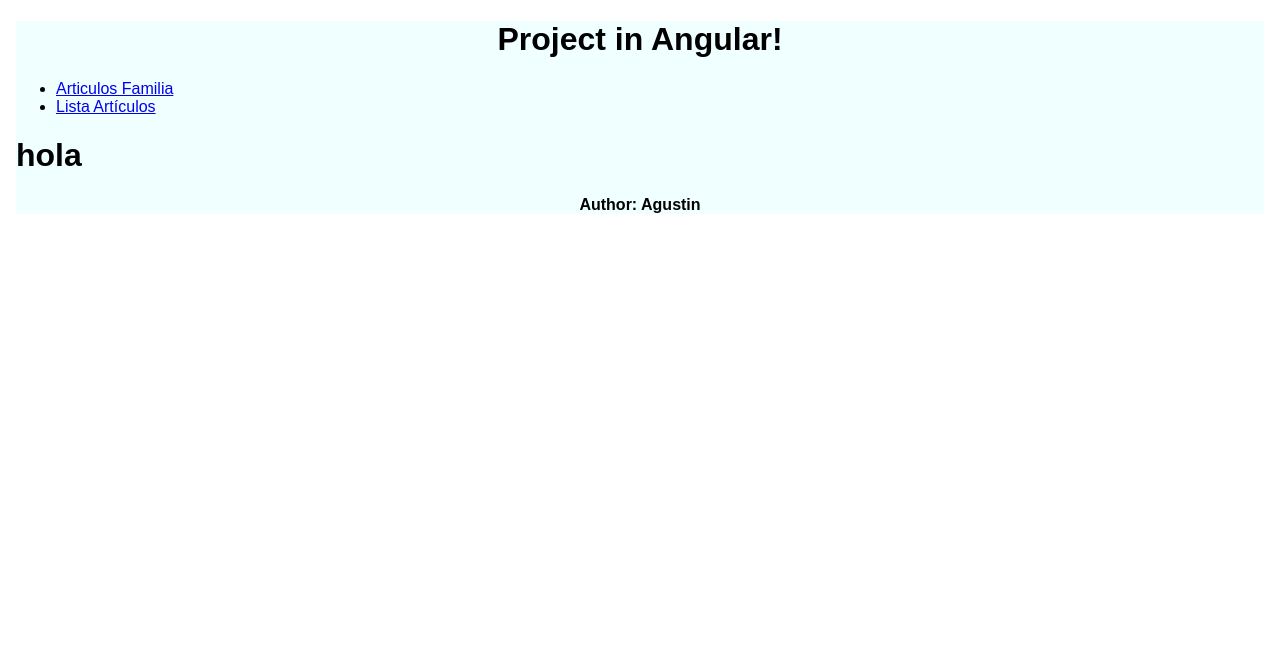
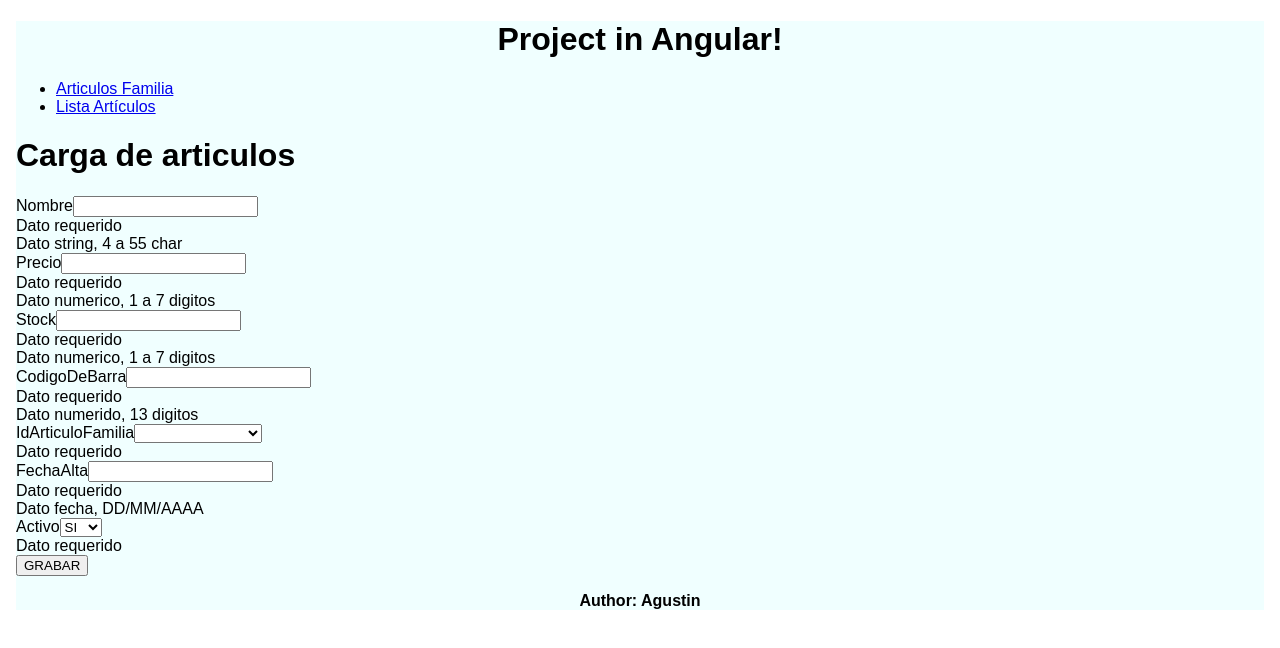
Before and after one commit to agusalvarez99/firstProjectAngular, an Angular app: page / in a window 1280 px wide. Shown: the top 648 px of the page. Built offline with nearby package versions, Linux system fonts and the light colour scheme.

Commit message:
formulario creado

```diff
--- a/src/app/app.module.ts
+++ b/src/app/app.module.ts
@@ -11,6 +11,7 @@ import { ArticuloFamiliaComponent } from './articulo-familia/articulo-familia.co
 import { PrincipalComponent } from './principal/principal.component';
 import { PaginaNoEncontradaComponent } from './pagina-no-encontrada/pagina-no-encontrada.component';
 import { DetalleArticuloComponent } from './detalle-articulo/detalle-articulo.component';
+import { ArticulosComponent } from './articulos/articulos.component';
 
 @NgModule({
   imports: [
@@ -21,7 +22,7 @@ import { DetalleArticuloComponent } from './detalle-articulo/detalle-articulo.co
       { path: 'articulo', component: ArticuloFamiliaComponent },
       { path: 'articulo/:id', component: DetalleArticuloComponent },
       { path: 'lista-articulos', component: ListaArticulosComponent },
-      { path: '', component: PrincipalComponent },
+      { path: '', component: ArticulosComponent },
       { path: '**', component: PaginaNoEncontradaComponent },
     ]),
     HttpClientModule,
@@ -32,6 +33,7 @@ import { DetalleArticuloComponent } from './detalle-articulo/detalle-articulo.co
     ListaArticulosComponent,
     PuntajeComponent,
     ArticuloFamiliaComponent,
+    ArticulosComponent,
   ],
   bootstrap: [AppComponent],
 })
--- /dev/null
+++ b/src/app/articulos/articulos.component.html
@@ -0,0 +1,56 @@
+<h1>Carga de articulos</h1>
+<form name="fg" [formGroup]="fg">
+  <label for="Nombre">Nombre</label>
+  <input type="text" name="Nombre" id="Nombre" formControlName="Nombre" />
+  <div>Dato requerido</div>
+  <div>Dato string, 4 a 55 char</div>
+
+  <label for="Precio">Precio</label>
+  <input type="text" name="Precio" id="Precio" formControlName="Precio" />
+  <div>Dato requerido</div>
+  <div>Dato numerico, 1 a 7 digitos</div>
+
+  <label for="Stock">Stock</label>
+  <input type="text" name="Stock" id="Stock" formControlName="Stock" />
+  <div>Dato requerido</div>
+  <div>Dato numerico, 1 a 7 digitos</div>
+
+  <label for="CodigoDeBarra">CodigoDeBarra</label>
+  <input
+    type="text"
+    name="CodigoDeBarra"
+    id="CodigoDeBarra"
+    formControlName="CodigoDeBarra"
+  />
+  <div>Dato requerido</div>
+  <div>Dato numerido, 13 digitos</div>
+  <label for="IdArticuloFamilia">IdArticuloFamilia</label>
+  <select
+    name="IdArticuloFamilia"
+    id="IdArticuloFamilia"
+    formControlName="IdArticuloFamilia"
+  >
+    <option *ngFor="let opt of Familias" [ngValue]="opt.IdArticuloFamilia">
+      {{ opt.Nombre }}
+    </option>
+  </select>
+  <div>Dato requerido</div>
+  <label for="FechaAlta">FechaAlta</label>
+  <input
+    type="text"
+    name="FechaAlta"
+    id="FechaAlta"
+    formControlName="FechaAlta"
+  />
+  <div>Dato requerido</div>
+  <div>Dato fecha, DD/MM/AAAA</div>
+  <label for="Activo">Activo</label>
+  <select name="Activo" id="Activo" formControlName="Activo">
+    <option *ngFor="let opt of OpcionesActivo" [ngValue]="opt.Id">
+      {{ opt.Nombre }}
+    </option>
+  </select>
+  <div>Dato requerido</div>
+
+  <input type="button" value="GRABAR" />
+</form>
--- /dev/null
+++ b/src/app/articulos/articulos.component.ts
@@ -0,0 +1,34 @@
+import { Component, OnInit } from '@angular/core';
+import { FormBuilder, FormGroup } from '@angular/forms';
+import { ArticulosFamilias } from '../models/articulos-familias';
+
+@Component({
+  selector: 'app-articulos',
+  templateUrl: './articulos.component.html',
+  styleUrls: ['./articulos.component.css'],
+})
+export class ArticulosComponent implements OnInit {
+  fg: FormGroup;
+  Familias = [];
+  OpcionesActivo = [
+    { Id: null, Nombre: '' },
+    { Id: true, Nombre: 'SI' },
+    { Id: false, Nombre: 'NO' },
+  ];
+
+  constructor(public FormBuilder: FormBuilder) {}
+
+  ngOnInit(): void {
+    this.Familias = ArticulosFamilias;
+    this.fg = this.FormBuilder.group({
+      IdArticulo: [0],
+      Nombre: [''],
+      Precio: [null],
+      Stock: [null],
+      CodigoDeBarra: [''],
+      IdArticuloFamilia: [''],
+      FechaAlta: [''],
+      Activo: [true],
+    });
+  }
+}
--- /dev/null
+++ b/src/app/models/articulos-familias.ts
@@ -0,0 +1,12 @@
+export class ArticuloFamilia {
+  IdArticuloFamilia: number;
+  Nombre: string;
+}
+
+export const ArticulosFamilias: ArticuloFamilia[] = [
+  { IdArticuloFamilia: 1, Nombre: 'Accesorios' },
+  { IdArticuloFamilia: 2, Nombre: 'Audio' },
+  { IdArticuloFamilia: 3, Nombre: 'Celulares' },
+  { IdArticuloFamilia: 4, Nombre: 'Cuidado Personal' },
+  { IdArticuloFamilia: 5, Nombre: 'DVDs' },
+];
--- a/src/app/principal/principal.component.html
+++ b/src/app/principal/principal.component.html
@@ -1 +1 @@
-<h1>hola</h1>
+<h1>Pagina principal</h1>
```
Also changed, not shown: src/app/articulos/articulos.component.css (added).
